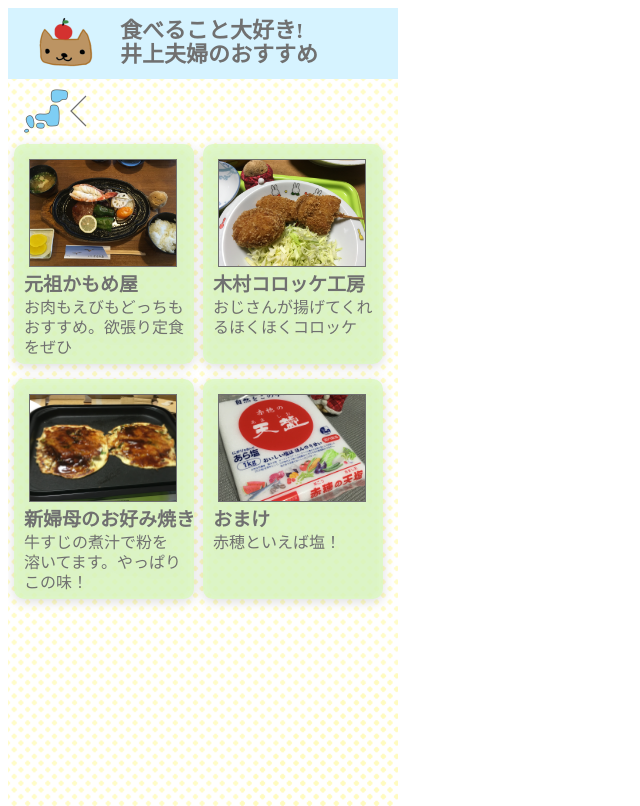
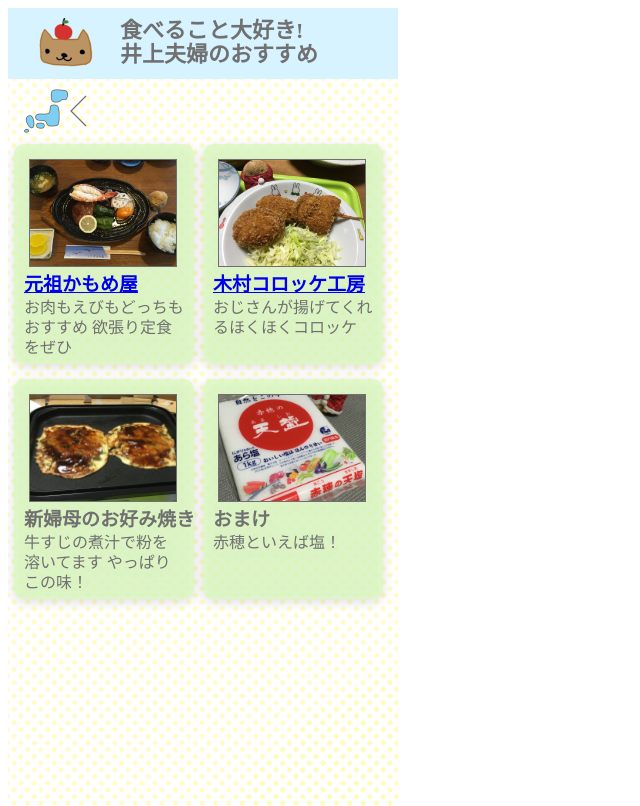
Before and after one commit to mihohisite/favorites, a plain HTML site: page shoplist2.html in a window 1280 px wide. Shown: the top 806 px of the page, without its empty margins (0-640 px from the left). Drawn offline with Linux system fonts and the light colour scheme.

Commit message:
Update shoplist2.html

```diff
--- a/shoplist2.html
+++ b/shoplist2.html
@@ -178,14 +178,14 @@
 				<a href="https://www.ako-kamomeya.com/">
 					<img class="imgbox" src="./IMG_8259.png" srcset="./IMG_8259.png 1x, ./IMG_8259@2x.png 2x"/>
 				</a>
-				<div class="text1" style="top: 130px; left: 10px">元祖かもめ屋</div>
-				<div class="text2" style="top: 155px; left: 10px">お肉もえびもどっちも<br>おすすめ。欲張り定食<br>をぜひ</div>
+				<div class="text1" style="top: 130px; left: 10px"><a href="https://www.ako-kamomeya.com/">元祖かもめ屋</a></div>
+				<div class="text2" style="top: 155px; left: 10px">お肉もえびもどっちも<br>おすすめ 欲張り定食<br>をぜひ</div>
 		    </div>
 		  <div class="box" style="left: 195px; top: 65px">
 			  	<a href="https://tabelog.com/hyogo/A2805/A280502/28037889/">
 					<img class="imgbox" src="./IMG_9747.png" srcset="./IMG_9747.png 1x, ./IMG_9747@2x.png 2x"/>
 				</a>
-				<div class="text1" style="top: 130px; left: 10px">木村コロッケ工房</div>
+				<div class="text1" style="top: 130px; left: 10px"><a href="https://tabelog.com/hyogo/A2805/A280502/28037889/">木村コロッケ工房</a></div>
 				<div class="text2" style="top: 155px; left: 10px">おじさんが揚げてくれ<br>るほくほくコロッケ</div>
 		  </div>
 		  <div class="box" style="left: 6px; top: 300px">
@@ -193,7 +193,7 @@
 					<img class="imgbox" src="./IMG_6300.png" srcset="./IMG_6300.png 1x, ./IMG_6300@2x.png 2x"/>
 				</a>
 				<div class="text1" style="top: 130px; left: 10px">新婦母のお好み焼き</div>
-				<div class="text2" style="top: 155px; left: 10px">牛すじの煮汁で粉を<br>溶いてます。やっぱり<br>この味！</div>
+				<div class="text2" style="top: 155px; left: 10px">牛すじの煮汁で粉を<br>溶いてます やっぱり<br>この味！</div>
 		  </div>
 		  <div class="box" style="left: 195px; top: 300px">
 			  	<a>
```
